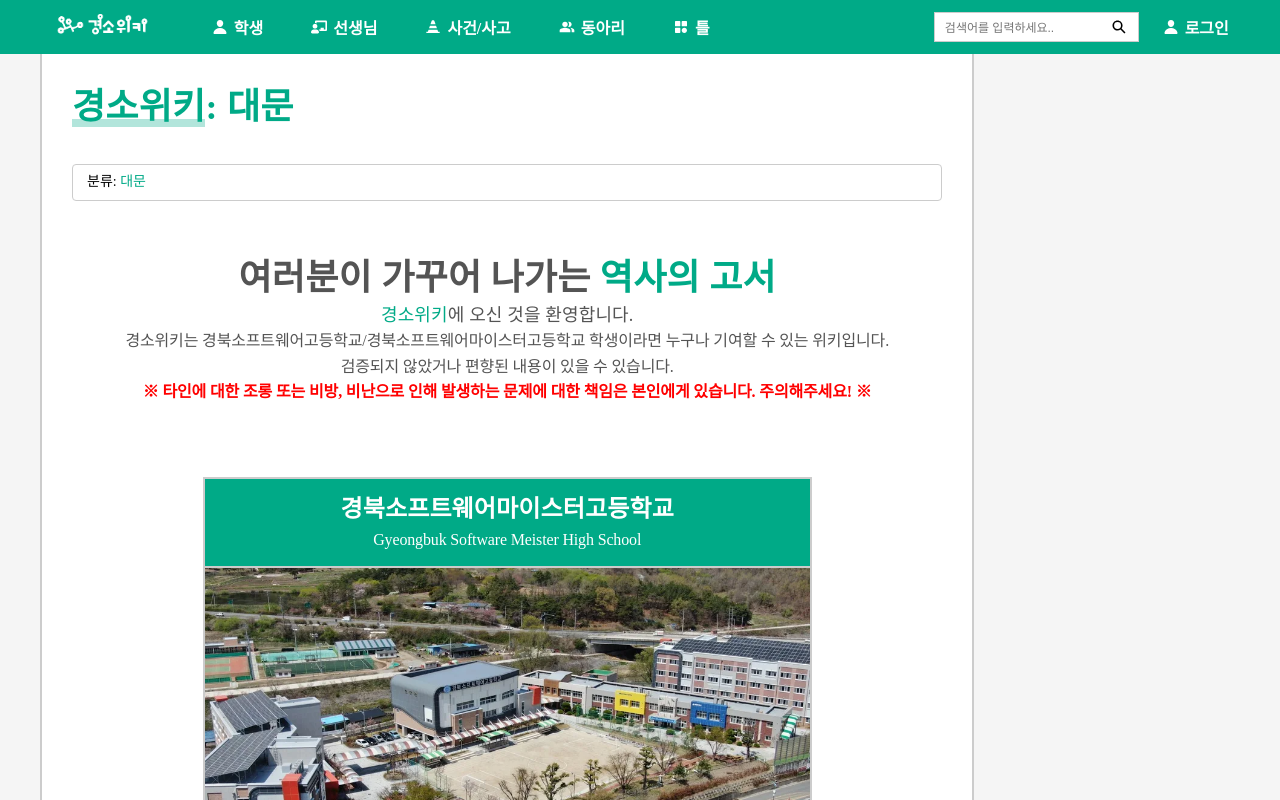
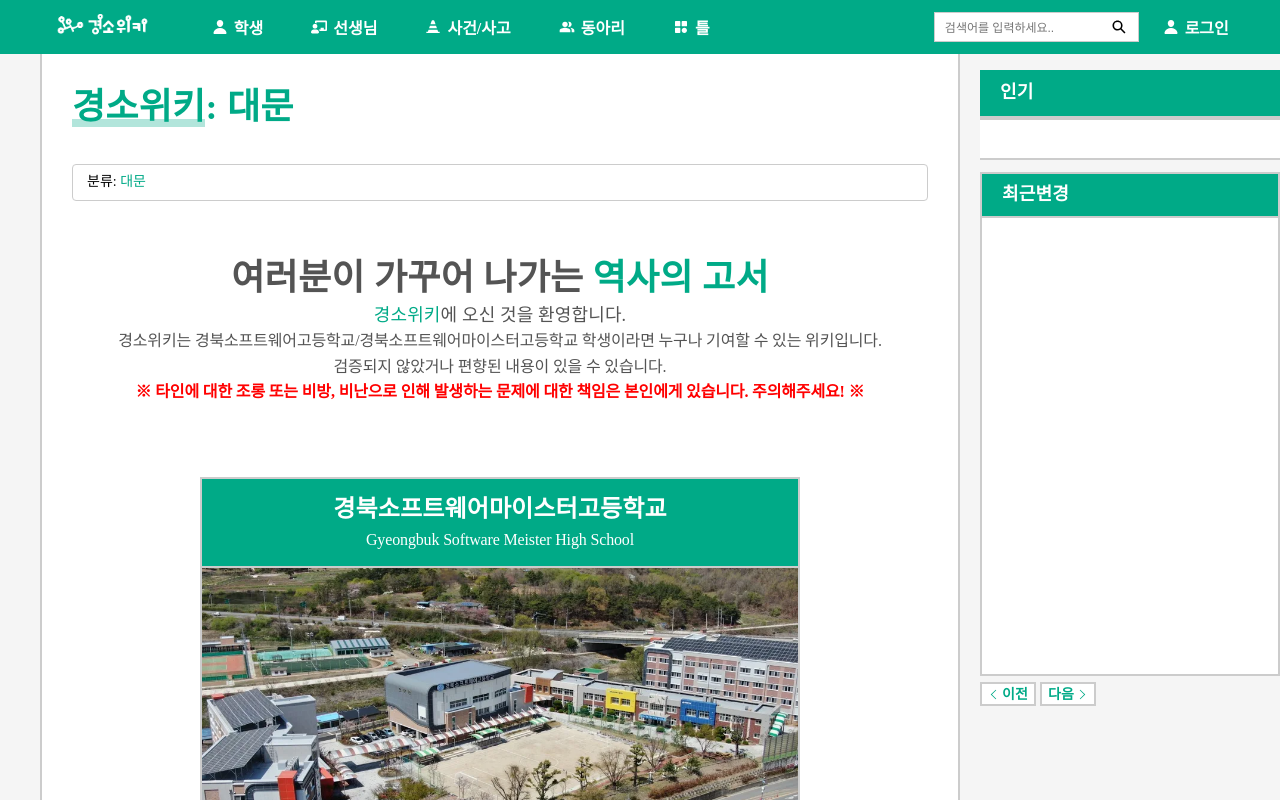
Before and after one commit to GYEONGSOWIKI/GYEONGSOWIKI_WEB_FE, a React (Vite) app: page / in a window 1280 px wide. Shown: the top 800 px of the page. Built offline with nearby package versions, Linux system fonts and the light colour scheme; a web font is replaced by a local one.

Commit message:
✨ feat aside components

```diff
--- a/src/App.tsx
+++ b/src/App.tsx
@@ -11,7 +11,6 @@ function App() {
         <Routes>
           <Route path="/" element={<R.Home />} />
           <Route path="/accident" element={<R.Accident />} />
-          <Route path="/category" element={<R.Category />} />
           <Route path="/club" element={<R.Club />} />
           <Route path="/student" element={<R.Student />} />
           <Route path="/teacher" element={<R.Teacher />} />
--- a/src/allFiles.ts
+++ b/src/allFiles.ts
@@ -1,5 +1,6 @@
+import Aside from "./components/Aside";
+import Footer from "./components/Footer";
 import Header from "./components/Header";
-import Footer from "./components/Footer";
 import InputField from "./components/InputField";
 import BoardTitle from "./components/Item/BoardTitle";
 import Classify from "./components/Item/Classify";
@@ -16,6 +17,7 @@ import MyPage from "./pages/User/MyPage";
 import SignIn from "./pages/User/SignIn";
 
 export {
+  Aside,
   Header,
   Footer,
   InputField,
--- /dev/null
+++ b/src/assets/svg/NavigationArrow.tsx
@@ -0,0 +1,28 @@
+interface ArrowIconProps {
+    direction: "next" | "previous";
+    className?: string;
+    width?: number;
+    height?: number;
+}
+
+const paths = {
+    next: "M256 120.768L306.432 64 768 512l-461.568 448L256 903.232 659.072 512z",
+    previous: "M768 903.232l-50.432 56.768L256 512l461.568-448 50.432 56.768L364.928 512z"
+};
+
+const ArrowIcon = ({ direction, className, width = 11, height = 11 }: ArrowIconProps) => {
+    return (
+        <svg
+            width={width}
+            height={height}
+            viewBox="0 0 1024 1024"
+            fill="currentColor"
+            xmlns="http://www.w3.org/2000/svg"
+            className={className}
+        >
+            <path d={paths[direction]} />
+        </svg>
+    );
+};
+
+export default ArrowIcon;
--- /dev/null
+++ b/src/components/Aside/index.tsx
@@ -0,0 +1,31 @@
+import * as S from "./style"
+
+import NavigationArrow from "@assets/svg/NavigationArrow"
+
+const Aside = () => {
+    return (
+        <S.AsideWrap>
+            <S.AsideInner>
+                <S.HeaderInner>인기</S.HeaderInner>
+                <S.ListInner></S.ListInner>
+            </S.AsideInner>
+            <S.MainWrap>
+                <S.ArticleWrap>
+                    <S.ArticleHeader>최근변경</S.ArticleHeader>
+                    <S.ArticleContent></S.ArticleContent>
+                </S.ArticleWrap>
+                <S.FigureInner>
+                    <S.FigureBtn>
+                        <NavigationArrow direction={"previous"} />
+                        이전
+                    </S.FigureBtn>
+                    <S.FigureBtn>
+                        다음
+                        <NavigationArrow direction={"next"} />
+                    </S.FigureBtn>
+                </S.FigureInner>
+            </S.MainWrap>
+        </S.AsideWrap>
+    )
+}
+export default Aside
--- /dev/null
+++ b/src/components/Aside/style.ts
@@ -0,0 +1,122 @@
+import styled from "styled-components";
+
+export const AsideWrap = styled.aside`
+  height: 100%;
+  position: sticky;
+  top: 70px;
+  width: 300px;
+  gap: 12px;
+  flex-direction: column;
+  display: flex;
+  justify-content: unset;
+  align-items: unset;
+`;
+
+export const AsideInner = styled.aside`
+  overflow: hidden;
+  border-bottom: 2px solid #ccc;
+  background-color: #fff;
+  width: 300px;
+  height: 90px;
+  border-top: none;
+  z-index: 100;
+`;
+
+export const HeaderInner = styled.header`
+  background-color: #00aa87;
+  border-left: none;
+  border-right: none;
+  width: 100%;
+  height: 46px;
+  padding: 0 20px;
+  color: #fff;
+  font-weight: 600;
+  font-size: 1.125rem;
+  line-height: 140%;
+  letter-spacing: 0.15px;
+  display: flex;
+  flex-direction: unset;
+  justify-content: unset;
+  align-items: center;
+`;
+
+export const ListInner = styled.ul`
+  overflow: hidden;
+  border: 2px solid #ccc;
+  display: flex;
+  flex-direction: column;
+  justify-content: unset;
+  align-items: unset;
+  list-style: none;
+`;
+
+export const MainWrap = styled.main`
+  width: 300px;
+  height: 540px;
+  display: flex;
+  flex-direction: column;
+  justify-content: unset;
+  align-items: unset;
+`;
+
+export const ArticleWrap = styled.main`
+  background: #fff;
+  height: 100%;
+  border: 2px solid #ccc;
+  border-top: none;
+`;
+
+export const ArticleHeader = styled.article`
+  background-color: #00aa87;
+  border: 2px solid #ccc;
+  border-right: none;
+  border-left: none;
+  width: 100%;
+  height: 46px;
+  padding-left: 20px;
+  color: #fff;
+  font-weight: 600;
+  font-size: 1.125rem;
+  line-height: 140%;
+  letter-spacing: 0.15px;
+  display: flex;
+  flex-direction: unset;
+  justify-content: unset;
+  align-items: center;
+`;
+
+export const ArticleContent = styled.ul`
+  display: flex;
+  flex-direction: column;
+  justify-content: unset;
+  align-items: unset;
+  list-style: none;
+`;
+
+export const FigureInner = styled.figure`
+  gap: 4px;
+  display: flex;
+  flex-direction: unset;
+  justify-content: unset;
+  align-items: unset;
+`;
+
+export const FigureBtn = styled.button`
+  width: 56px;
+  height: 24px;
+  background-color: #fff;
+  margin: 6px 0;
+  border: 2px solid #ccc;
+  color: #00aa87;
+  gap: 3px;
+  font-weight: 700;
+  font-size: 0.875rem;
+  line-height: 130%;
+  letter-spacing: 0;
+  display: flex;
+  flex-direction: unset;
+  justify-content: center;
+  align-items: center;
+  padding: 0;
+  cursor: pointer;
+`;
--- a/src/pages/Main/Accident/index.tsx
+++ b/src/pages/Main/Accident/index.tsx
@@ -12,6 +12,7 @@ const Accident = () => {
                     </S.Board>
                 </S.MainWrap>
             </S.ContentArea>
+            <C.Aside />
         </S.TopCont>
     );
 };
--- a/src/pages/Main/Category/index.tsx
+++ b/src/pages/Main/Category/index.tsx
@@ -12,6 +12,7 @@ const Category = () => {
                     </S.Board>
                 </S.MainWrap>
             </S.ContentArea>
+            <C.Aside />
         </S.TopCont>
     )
 }
--- a/src/pages/Main/Club/index.tsx
+++ b/src/pages/Main/Club/index.tsx
@@ -12,6 +12,7 @@ const Club = () => {
                     </S.Board>
                 </S.MainWrap>
             </S.ContentArea>
+            <C.Aside />
         </S.TopCont>
     );
 };
--- a/src/pages/Main/Home/index.tsx
+++ b/src/pages/Main/Home/index.tsx
@@ -158,6 +158,7 @@ const Home = () => {
                     </p>
                 </S.HomeFooter>
             </S.ContentArea>
+            <C.Aside />
         </S.TopCont>
     )
 }
--- a/src/pages/Main/Student/index.tsx
+++ b/src/pages/Main/Student/index.tsx
@@ -12,6 +12,7 @@ const Student = () => {
                     </S.Board>
                 </S.MainWrap>
             </S.ContentArea>
+            <C.Aside />
         </S.TopCont>
     );
 };
--- a/src/pages/Main/Teacher/index.tsx
+++ b/src/pages/Main/Teacher/index.tsx
@@ -12,6 +12,7 @@ const Teacher = () => {
                     </S.Board>
                 </S.MainWrap>
             </S.ContentArea>
+            <C.Aside />
         </S.TopCont>
     );
 };
```
